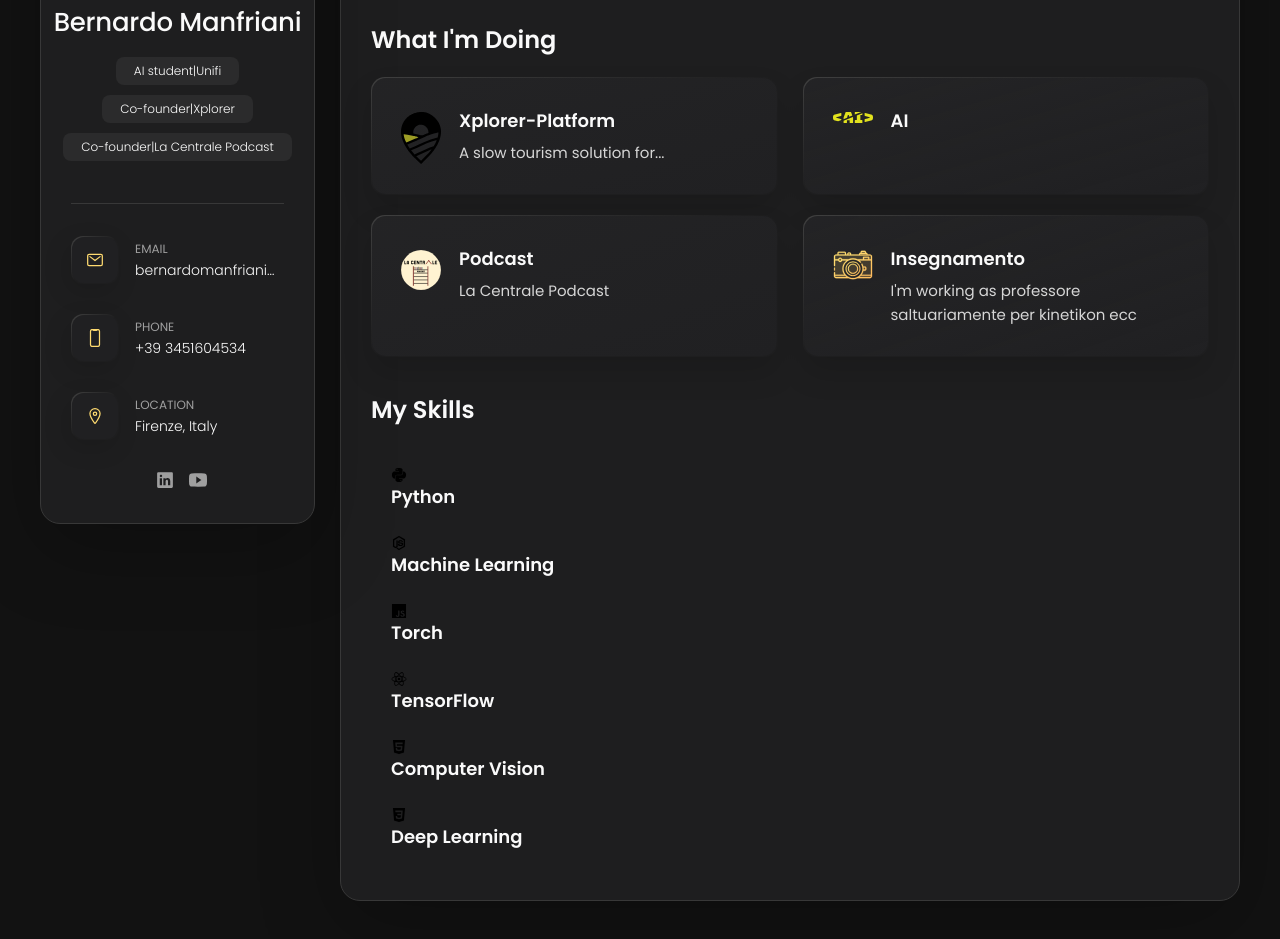
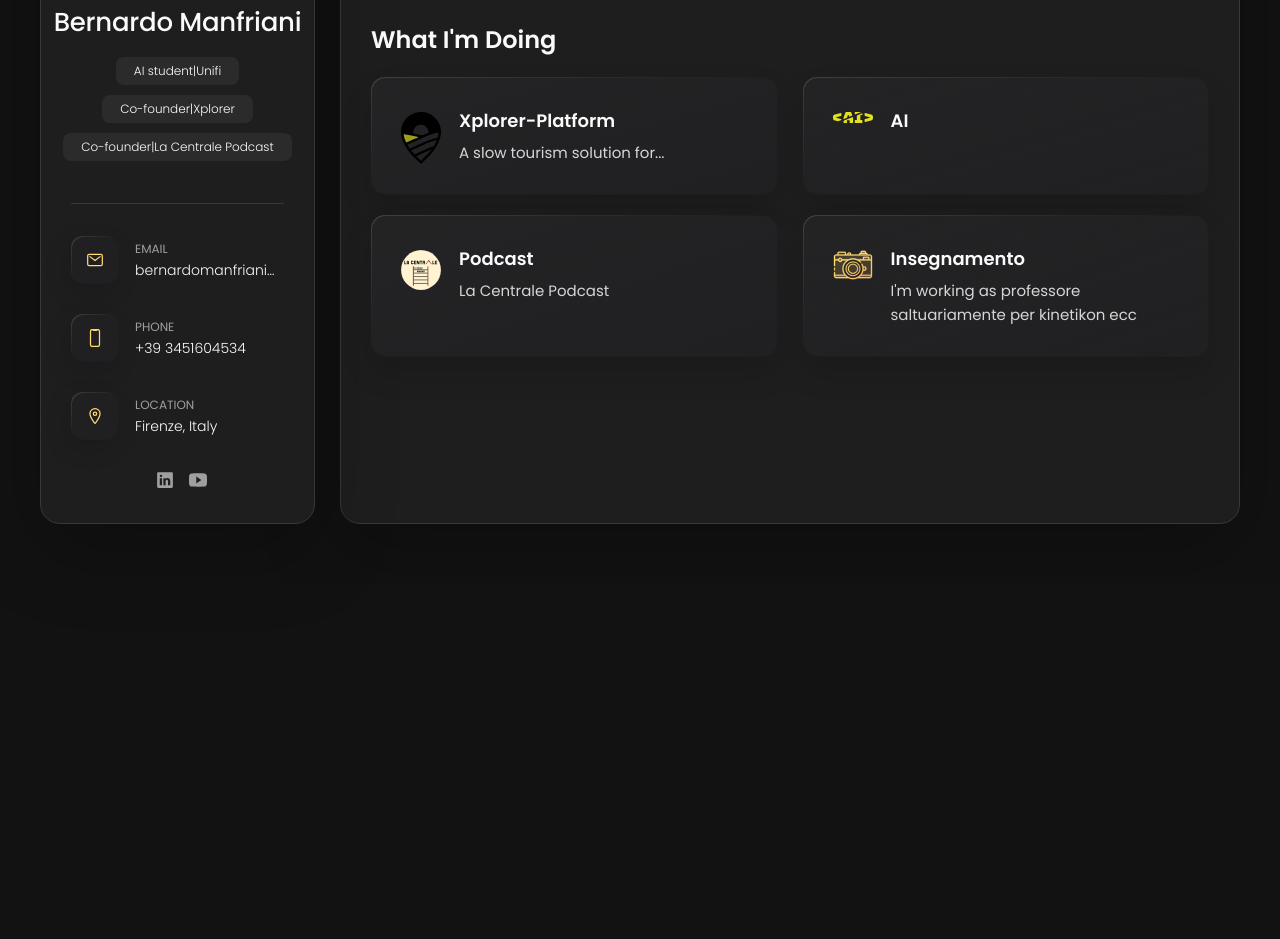
Before and after one commit to BernardoManfriani/bernardomanfriani.github.io, a plain HTML site: page index.html in a window 1280 px wide. Shown: the part 293-1232 px from the top of the page. After the commit the page ends 877 px from the top, so only its background shows below. Drawn offline with nearby package versions, Linux system fonts and the light colour scheme.

Commit message:
Update index.html

```diff
--- a/index.html
+++ b/index.html
@@ -274,73 +274,6 @@
           </ul>
 
         </section>
-
-      <!--
-        - #SKILLS   metti skills tipo AI python machine learning  torch tensorflow computer vision deep learning
-      -->
-      <section class="skills">
-
-        <h3 class="h3 skills-title">My Skills</h3>
-
-        <ul class="skills-list">
-
-          <li class="skills-item">
-            <div class="skill-icon-box">
-              <ion-icon name="logo-python"></ion-icon>
-            </div>
-            <div class="skill-content-box">
-              <h4 class="h4 skill-item-title">Python</h4>
-            </div>
-          </li>
-
-          <li class="skills-item">
-            <div class="skill-icon-box">
-              <ion-icon name="logo-nodejs"></ion-icon>
-            </div>
-            <div class="skill-content-box">
-              <h4 class="h4 skill-item-title">Machine Learning</h4>
-            </div>
-          </li>
-
-          <li class="skills-item">
-            <div class="skill-icon-box">
-              <ion-icon name="logo-javascript"></ion-icon>
-            </div>
-            <div class="skill-content-box">
-              <h4 class="h4 skill-item-title">Torch</h4>
-            </div>
-          </li>
-
-          <li class="skills-item">
-            <div class="skill-icon-box">
-              <ion-icon name="logo-react"></ion-icon>
-            </div>
-            <div class="skill-content-box">
-              <h4 class="h4 skill-item-title">TensorFlow</h4>
-            </div>
-          </li>
-
-          <li class="skills-item">
-            <div class="skill-icon-box">
-              <ion-icon name="logo-html5"></ion-icon>
-            </div>
-            <div class="skill-content-box">
-              <h4 class="h4 skill-item-title">Computer Vision</h4>
-            </div>
-          </li>
-
-          <li class="skills-item">
-            <div class="skill-icon-box">
-              <ion-icon name="logo-css3"></ion-icon>
-            </div>
-            <div class="skill-content-box">
-              <h4 class="h4 skill-item-title">Deep Learning</h4>
-            </div>
-          </li>
-
-        </ul>
-
-      </section>
 
       <!--
         - #RESUME
```
